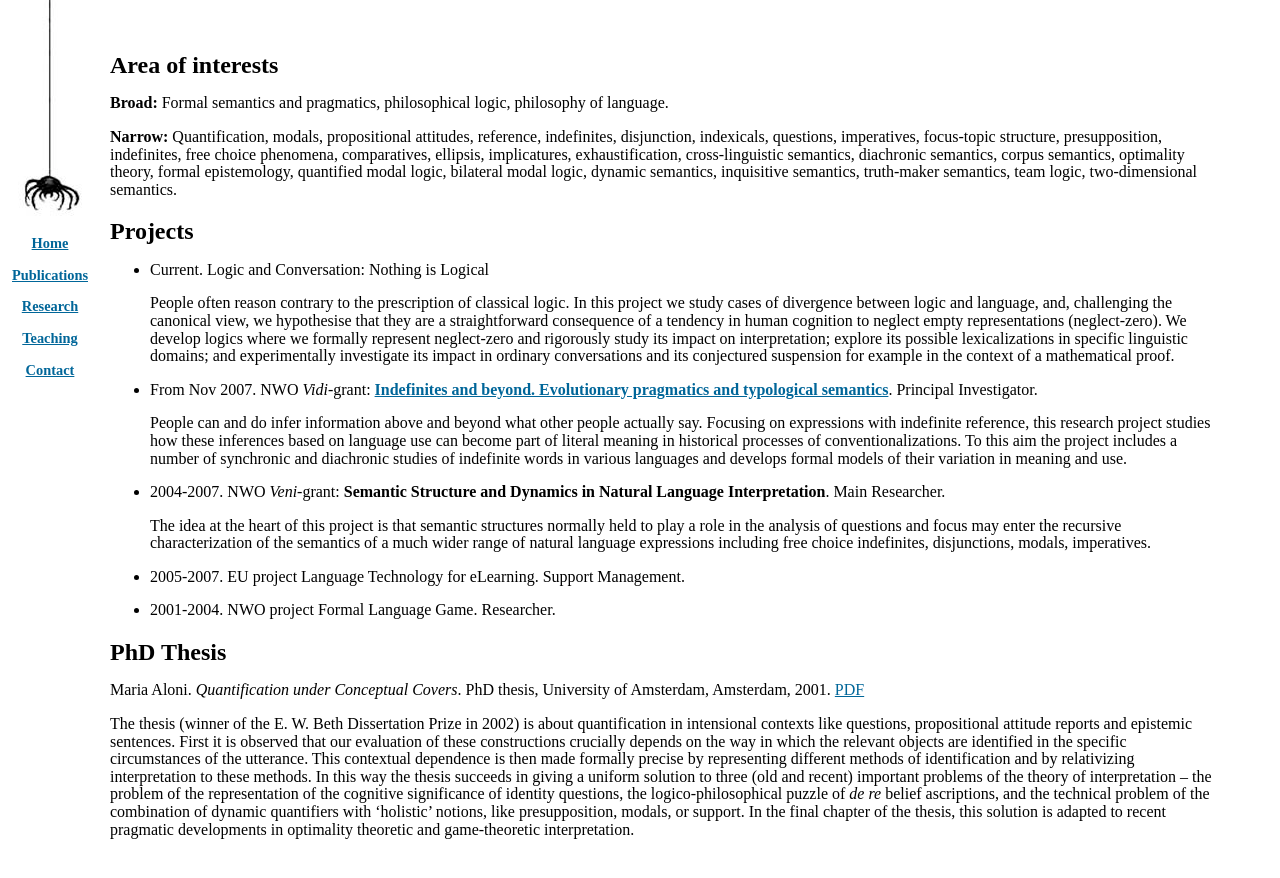
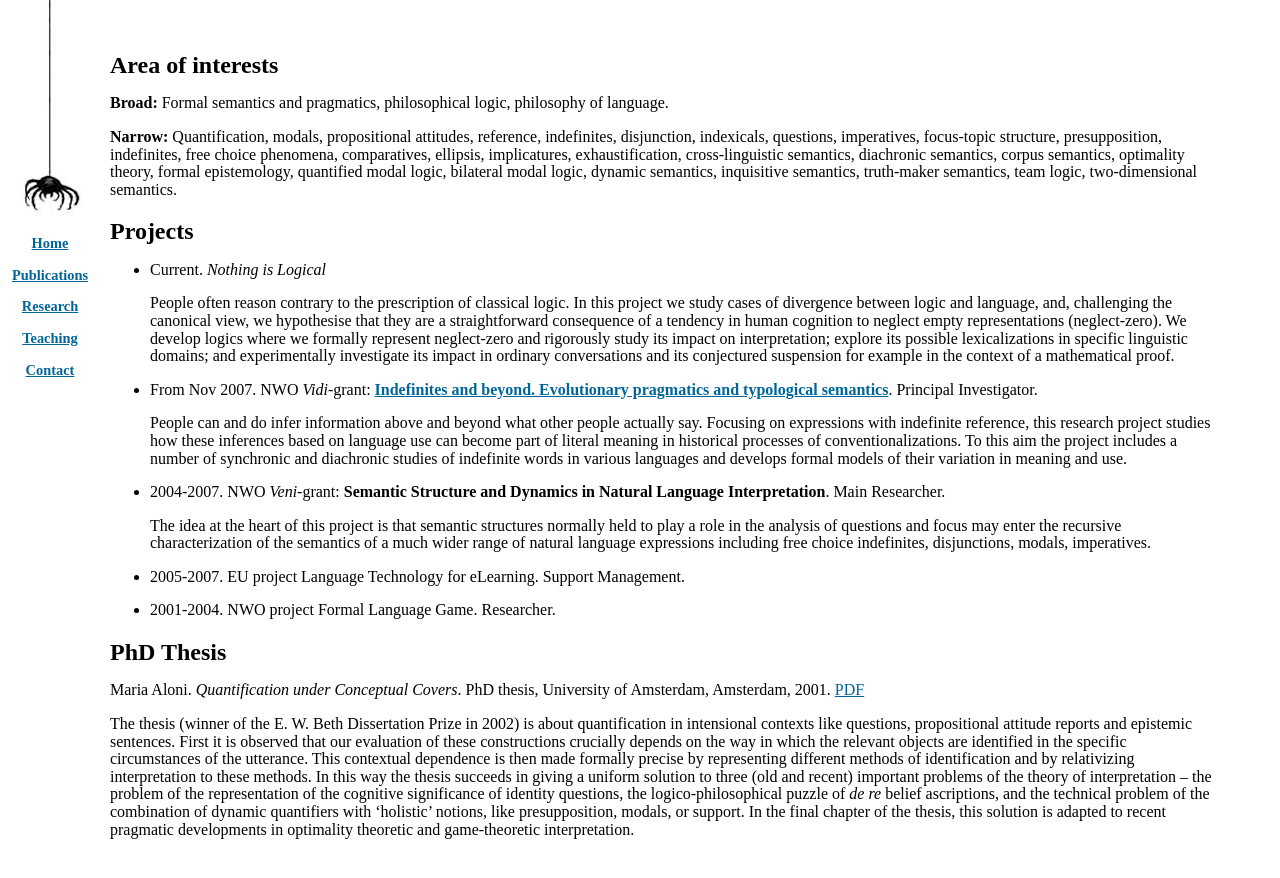
Before and after one commit to rednaw/site, a Jekyll site: the page built from content/research.md, in a window 1280 px wide. Shown: the top 878 px of the page. Built offline with Jekyll 4.4.1, drawn with Linux system fonts in a browser that asks for light colours; some web fonts are replaced.

Commit message:
Update research.md

```diff
--- a/content/research.md
+++ b/content/research.md
@@ -12,7 +12,7 @@ permalink: ./research
 
 
 ##  Projects
-- Current. Logic and Conversation: Nothing is Logical
+- Current. *Nothing is Logical*
 
   People often reason contrary to the prescription of classical logic. In this project we study cases of divergence between logic and language, and, challenging the canonical view, we hypothesise that they are a straightforward consequence of a tendency in human cognition to neglect empty representations (neglect-zero). We develop logics where we formally represent neglect-zero and rigorously study its impact on interpretation; explore its possible lexicalizations in specific linguistic domains; and experimentally investigate its impact in ordinary conversations and its conjectured suspension for example in the context of a mathematical proof.
 - From Nov 2007. NWO *Vidi*-grant: [**Indefinites and beyond. Evolutionary pragmatics and typological semantics**]({{ site.baseurl }}/Indefinites). Principal Investigator.
```
